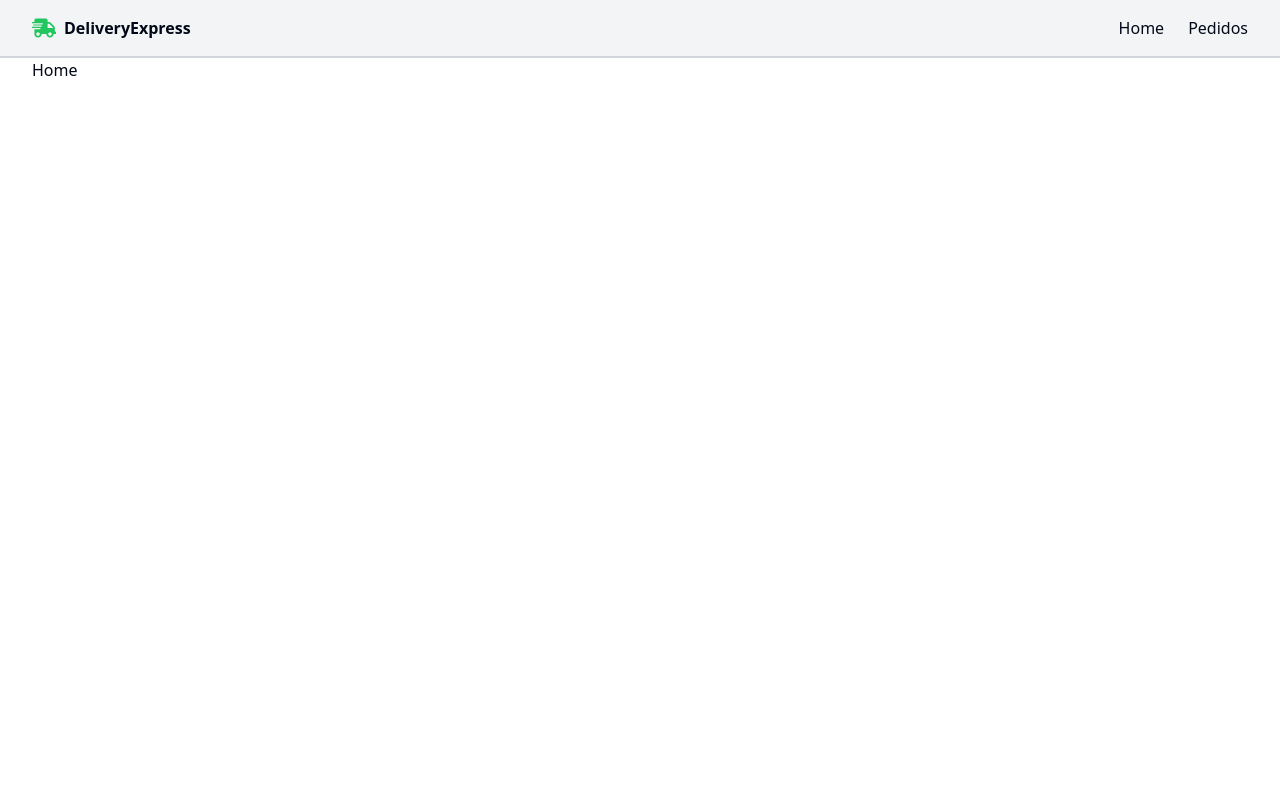
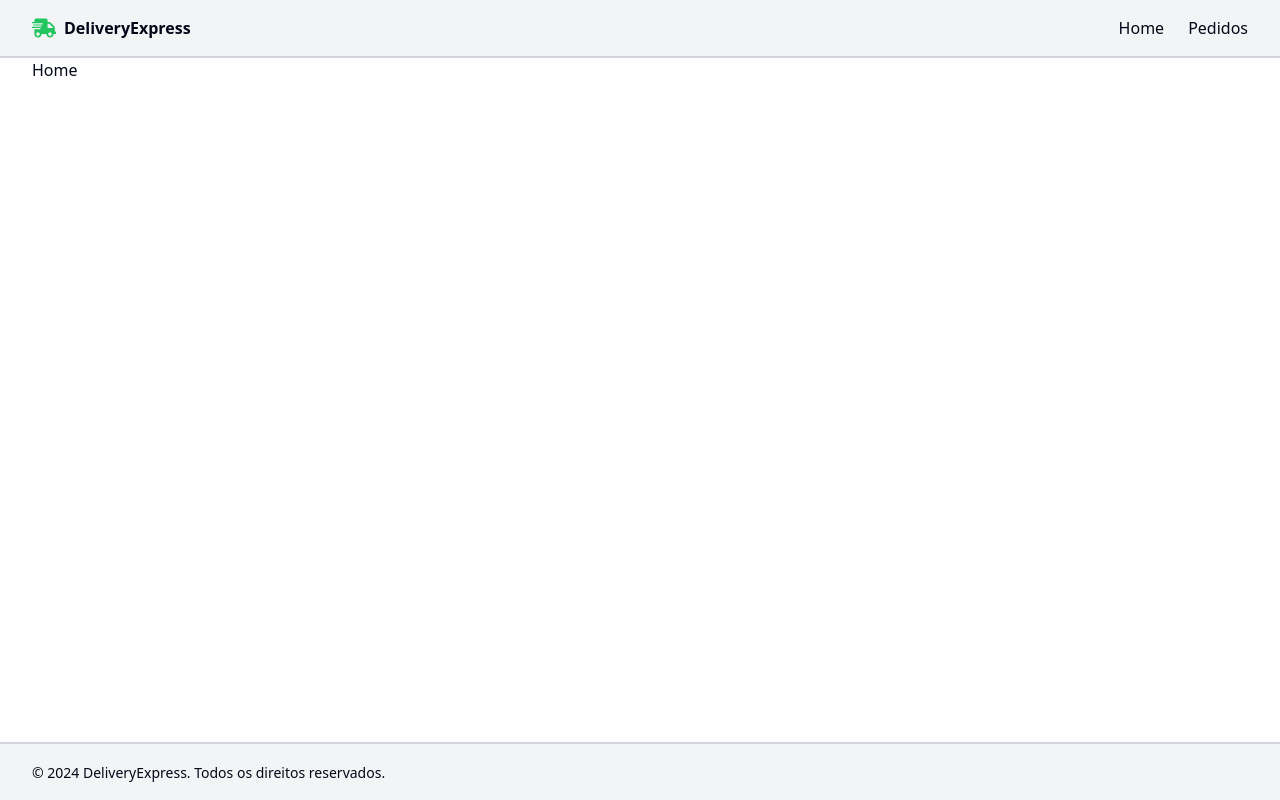
Before and after one commit to fabiomoura-m/desafio-ivare, a React (Vite) app: page / in a window 1280 px wide. Built offline with nearby package versions, Linux system fonts and the light colour scheme.

Commit message:
feat: add componente footer

```diff
--- a/src/Pages/Home/index.tsx
+++ b/src/Pages/Home/index.tsx
@@ -1,7 +1,7 @@
 const Home = () => {
     return (
         <>
-            <div className="container">Home</div>
+            <div className="container flex-1">Home</div>
         </>
     );
 };
--- a/src/Pages/root-layout.tsx
+++ b/src/Pages/root-layout.tsx
@@ -1,11 +1,13 @@
 import { Outlet } from 'react-router-dom';
 import Header from '@/components/header';
+import Footer from '@/components/footer';
 
 export default function RootLayout() {
     return (
         <div className="flex flex-col min-h-screen">
             <Header />
             <Outlet />
+            <Footer />
         </div>
     );
 }
--- /dev/null
+++ b/src/components/footer.tsx
@@ -0,0 +1,13 @@
+const Footer = () => {
+    return (
+        <footer className="py-4 border-t-2 border-t-gray-300 bg-gray-100 shadow-md">
+            <div className="container mx-auto">
+                <span className="text-xs lg:text-sm">
+                    © 2024 DeliveryExpress. Todos os direitos reservados.
+                </span>
+            </div>
+        </footer>
+    );
+};
+
+export default Footer;
```
